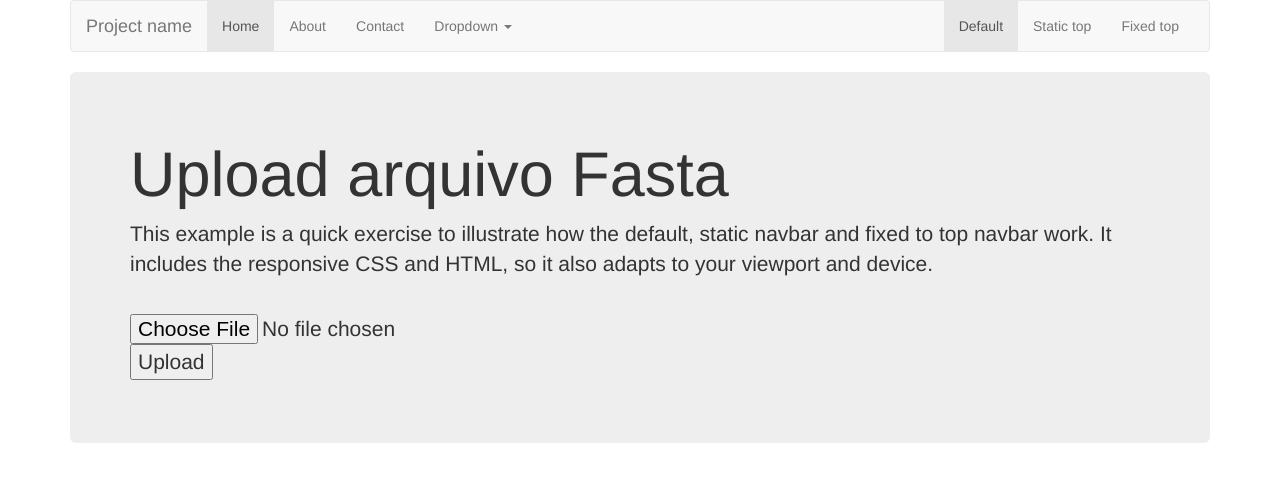
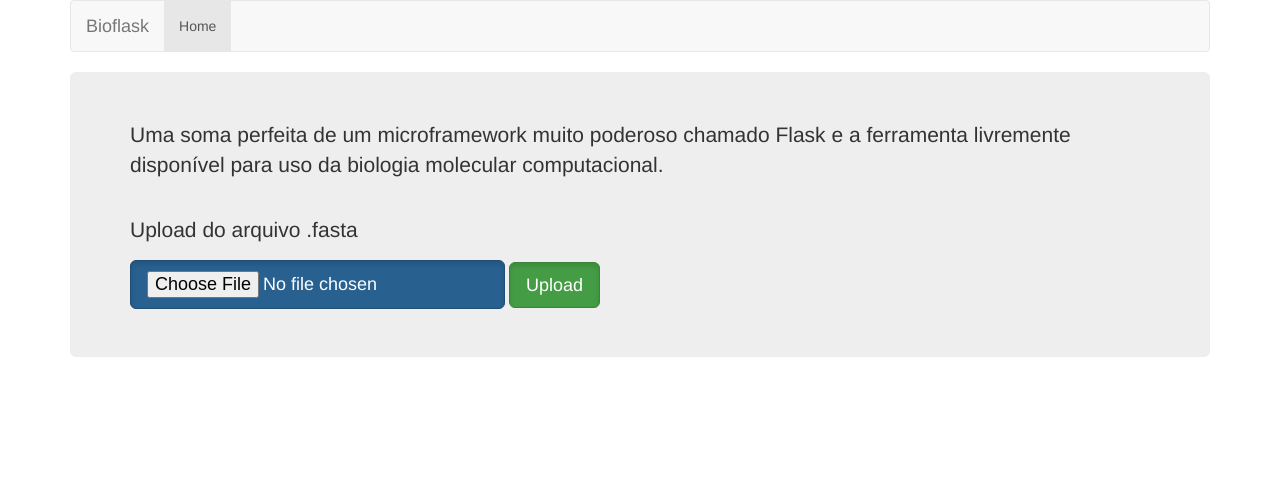
Before and after one commit to HigorMonteiro/flask_biopython, a Flask app: page / in a window 1280 px wide. Shown: the top 482 px of the page. Run offline with Flask 2, Linux system fonts and the light colour scheme; some libraries are stand-ins or nearby versions.

Commit message:
melhorando o visual

```diff
--- a/app/templates/index.html
+++ b/app/templates/index.html
@@ -1,73 +1,17 @@
-<!DOCTYPE html>
-<html>
-  <head>
-    <meta charset="utf-8">
-    <title>Biopython</title>
+{% extends 'base.html'%}
 
-    <link rel="stylesheet" href="{{ url_for('static', filename="css/bootstrap.min.css")}}">
-  </head>
-  <body>
-    <div class="container">
+{% block content %}
+<div class="jumbotron">
 
-      <!-- Static navbar -->
-      <nav class="navbar navbar-default">
-        <div class="container-fluid">
-          <div class="navbar-header">
-            <button type="button" class="navbar-toggle collapsed" data-toggle="collapse" data-target="#navbar" aria-expanded="false" aria-controls="navbar">
-              <span class="sr-only">Toggle navigation</span>
-              <span class="icon-bar"></span>
-              <span class="icon-bar"></span>
-              <span class="icon-bar"></span>
-            </button>
-            <a class="navbar-brand" href="#">Project name</a>
-          </div>
-          <div id="navbar" class="navbar-collapse collapse">
-            <ul class="nav navbar-nav">
-              <li class="active"><a href="#">Home</a></li>
-              <li><a href="#">About</a></li>
-              <li><a href="#">Contact</a></li>
-              <li class="dropdown">
-                <a href="#" class="dropdown-toggle" data-toggle="dropdown" role="button" aria-haspopup="true" aria-expanded="false">Dropdown <span class="caret"></span></a>
-                <ul class="dropdown-menu">
-                  <li><a href="#">Action</a></li>
-                  <li><a href="#">Another action</a></li>
-                  <li><a href="#">Something else here</a></li>
-                  <li role="separator" class="divider"></li>
-                  <li class="dropdown-header">Nav header</li>
-                  <li><a href="#">Separated link</a></li>
-                  <li><a href="#">One more separated link</a></li>
-                </ul>
-              </li>
-            </ul>
-            <ul class="nav navbar-nav navbar-right">
-              <li class="active"><a href="./">Default <span class="sr-only">(current)</span></a></li>
-              <li><a href="../navbar-static-top/">Static top</a></li>
-              <li><a href="../navbar-fixed-top/">Fixed top</a></li>
-            </ul>
-          </div><!--/.nav-collapse -->
-        </div><!--/.container-fluid -->
-      </nav>
+  <p> Uma soma perfeita de um microframework muito poderoso chamado Flask e a ferramenta livremente disponível para uso da biologia molecular computacional.</p>
+  <br>
+  <p>Upload do arquivo .fasta</p>
+    <form method=post enctype=multipart/form-data>
 
-      <!-- Main component for a primary marketing message or call to action -->
-      <div class="jumbotron">
-        <h1>Upload arquivo Fasta</h1>
-        <p>This example is a quick exercise to illustrate how the default, static navbar and fixed to top navbar work. It includes the responsive CSS and HTML, so it also adapts to your viewport and device.</p>
-        <br>
-          <form method=post enctype=multipart/form-data>
-              <p><input type=file name=file>
-
-              <input type=submit value=Upload>
-         </form>
-      </div>
-
-    </div> <!-- /container -->
-
-
-    <!-- Bootstrap core JavaScript
-    ================================================== -->
-    <!-- Placed at the end of the document so the pages load faster -->
-    <script src="https://ajax.googleapis.com/ajax/libs/jquery/1.12.4/jquery.min.js"></script>
-    <script src="{{ url_for('static', filename="js/bootstrap.min.js")}}"></script>
-
-  </body>
-</html>
+        <button type="button" class="btn btn-primary btn-lg active">
+          <input  type="file" name=file></input>
+        </button>
+        <input class="btn btn-success btn-lg active" role="button" type=submit value=Upload>
+   </form>
+</div>
+{% endblock %}
```
